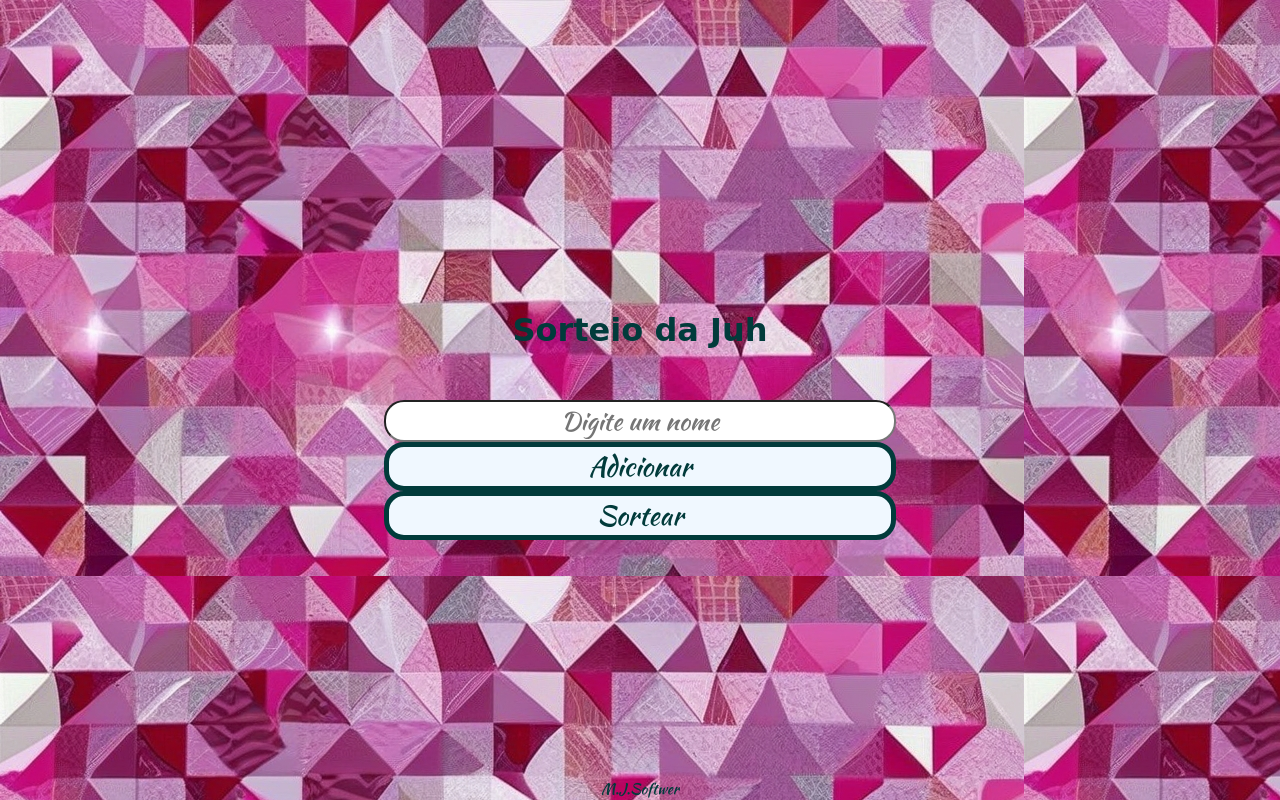
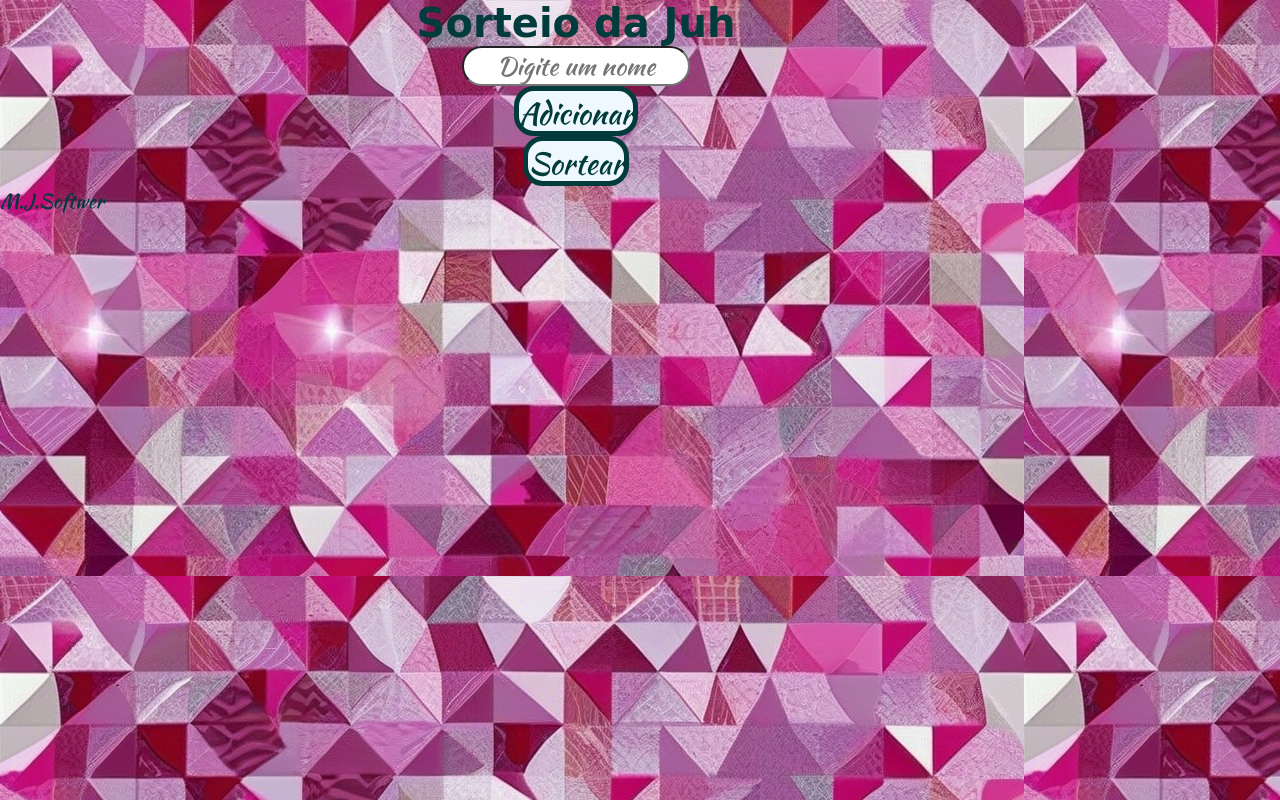
Before and after one commit to Milton-Rocha-Oliveira/sorteio, a plain HTML site: page index.html in a window 1280 px wide. Drawn offline with Linux system fonts and the light colour scheme; a web font is replaced by a local one.

Commit message:
Update style.css

```diff
--- a/style.css
+++ b/style.css
@@ -7,26 +7,20 @@
 
 body{
     background-image: url(imgs/mosaico.jpg);
-    margin: auto;
     height: 100vh;
-    align-items: center;
-    justify-content: center;
-    display: flex;
-    flex-direction: column;
 }
 
 .container{
-    width: 40%;
+    width: 90%;
     display: flex;
     flex-direction: column;
+    align-items: center;
 }
 
 .textos{
-    padding:10%;
-    margin:auto;
     color: rgb(1, 59, 59);
     font-weight: 900;
-    font-size: 2rem;
+    font-size: 40px;
     font-family: "Playwrite NL", cursive;
 }
 
@@ -34,8 +28,9 @@ body{
     display:flex;
     flex-direction:column;
     align-items: center;
+    margin: auto;
     color:white;
-    font-size: 1.2rem;
+    font-size: 30px;
     font-family: "Kaushan Script", cursive;
 }
 
@@ -47,7 +42,7 @@ body{
     border: solid 5px;
     border-radius: 20px;
     font-family: "Kaushan Script", cursive;
-    font-size: 1.7rem;
+    font-size: 30px;
 }
 .botao:hover{
     color:rgb(246, 250, 250);
@@ -66,10 +61,12 @@ body{
 }
 
 .roda_pe{
-    position: fixed;
-    bottom: 0;
+    margin: auto;
+    padding: auto;
     color: rgb(1, 59, 59);
-    font-size: 15px;
+    font-size: 20px;
     font-family: "Kaushan Script", cursive;
-    font-weight: 200;
+    font-weight: 50;
+    display: flex;
+    align-items: center;
 }
```
